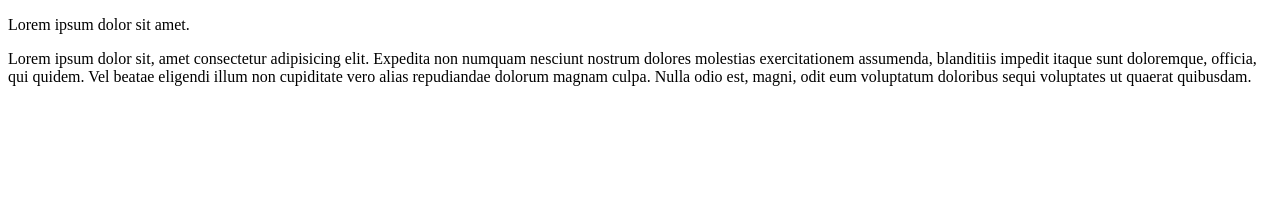
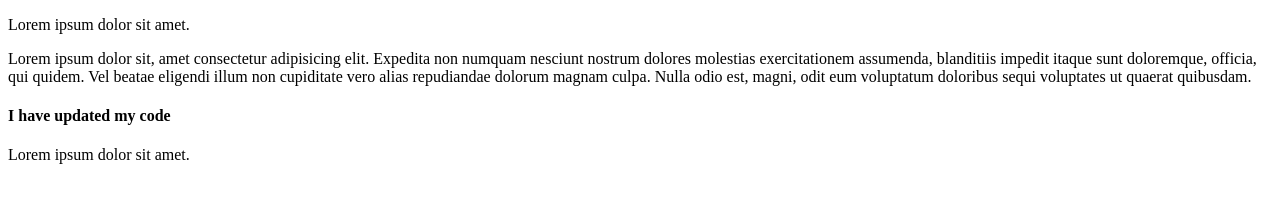
Before and after one commit to tanvirsp/project-one, a plain HTML site: page index.html in a window 1280 px wide. Shown: the part 105-308 px from the top of the page. Drawn offline with Linux system fonts and the light colour scheme.

Commit message:
update 4

```diff
--- a/index.html
+++ b/index.html
@@ -10,5 +10,7 @@
     <h3>This is my Second Section</h3>
     <p>Lorem ipsum dolor sit amet.</p>
     <p>Lorem ipsum dolor sit, amet consectetur adipisicing elit. Expedita non numquam nesciunt nostrum dolores molestias exercitationem assumenda, blanditiis impedit itaque sunt doloremque, officia, qui quidem. Vel beatae eligendi illum non cupiditate vero alias repudiandae dolorum magnam culpa. Nulla odio est, magni, odit eum voluptatum doloribus sequi voluptates ut quaerat quibusdam.</p>
+    <h4>I have updated my code</h4>
+    <p>Lorem ipsum dolor sit amet.</p>
 </body>
 </html>
```
